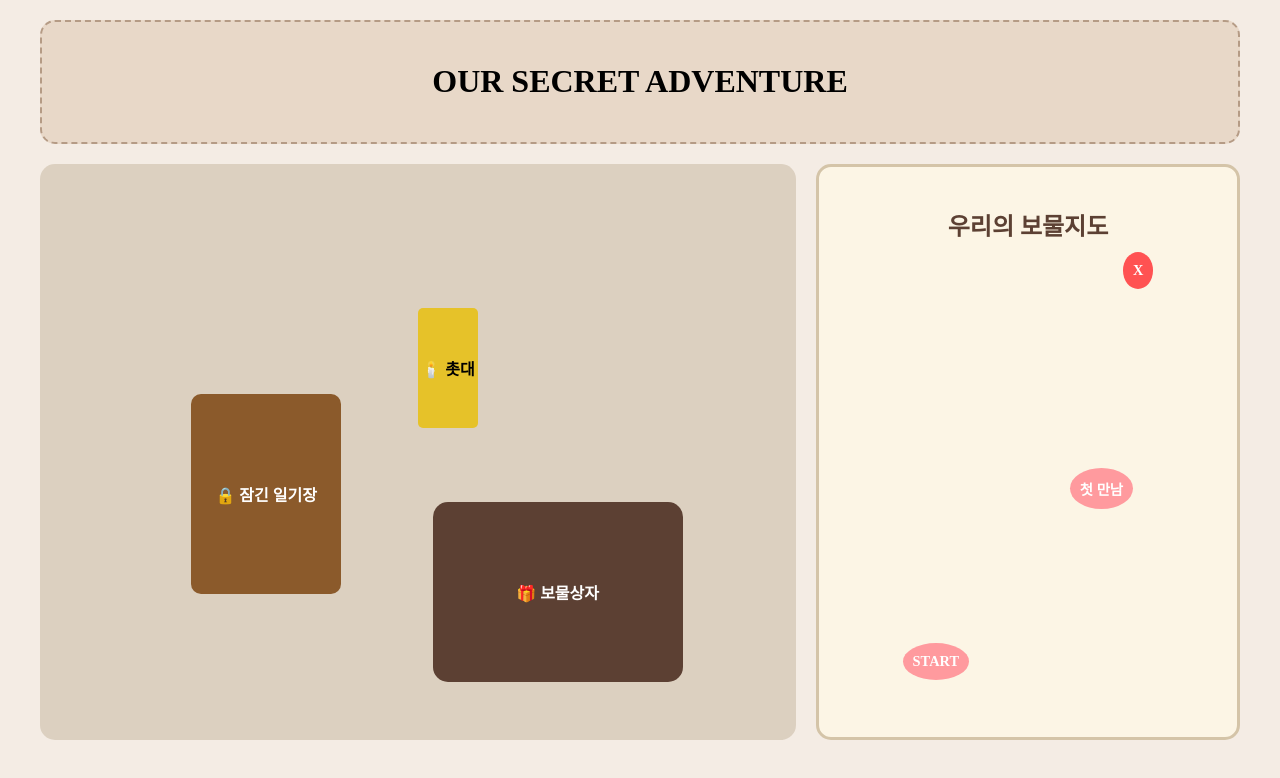
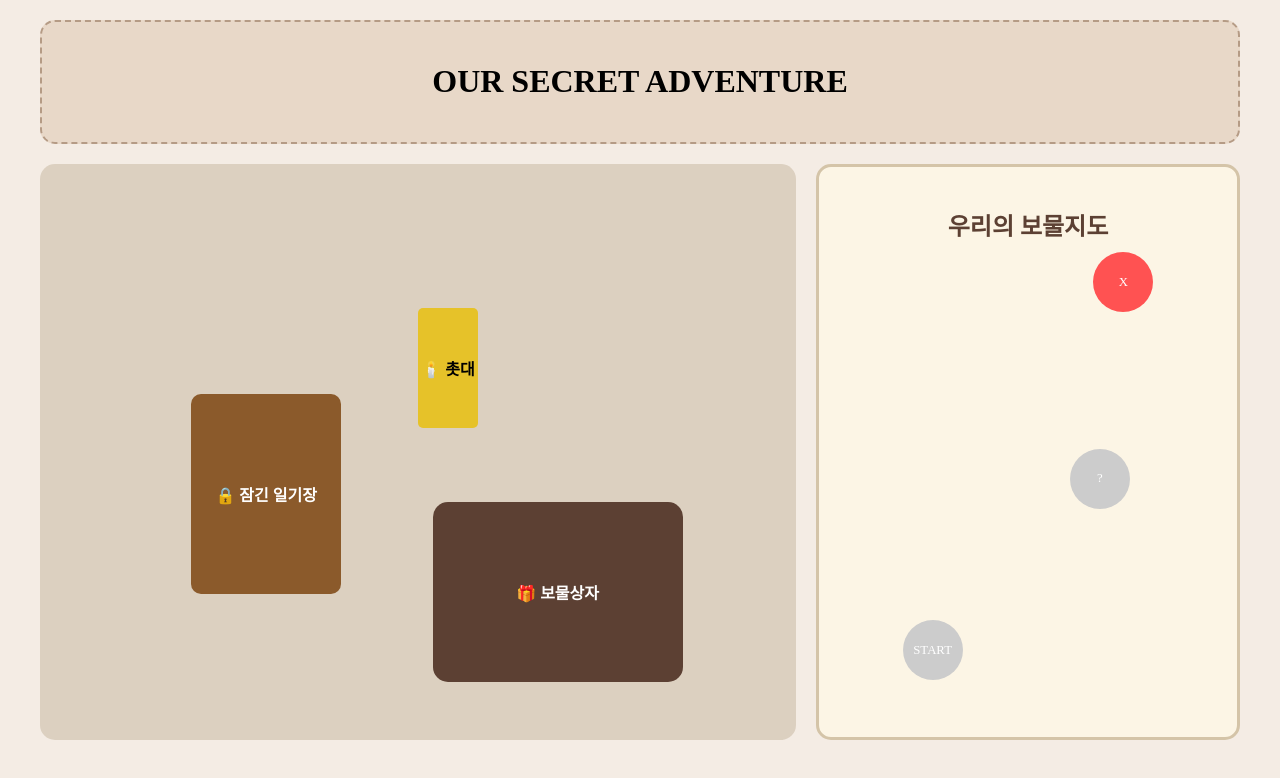
Before and after one commit to LeeRoa/secret-adventure, a React (Vite) app: page / in a window 1280 px wide. Both pictures are taken after a click on the button "비밀 여행 시작하기". Shown: the top 778 px of the page. Built offline with nearby package versions, Linux system fonts and the light colour scheme.

Commit message:
일기장 미션 클리어시 나오는 액션 추가

```diff
--- a/src/components/SecretRoom.css
+++ b/src/components/SecretRoom.css
@@ -75,14 +75,41 @@
     color: #5c4033;
 }
 
+/* --- 지도 체크포인트 기본 스타일 수정 --- */
 .checkpoint {
+    width: 60px;
+    height: 60px;
+    background-color: #ccc; /* 기본은 비활성화 색상 */
+    border-radius: 50%;
+    display: flex;
+    justify-content: center;
+    align-items: center;
+    font-size: 0.8rem;
+    color: white;
+    transition: all 0.5s ease;
     position: absolute;
-    padding: 10px;
+}
+
+/* 🚩 첫 번째 포인트 클리어 (START) */
+.checkpoint.start.cleared {
+    background-color: #4caf50;
+}
+
+/* ✨ 두 번째 포인트 해금 (Unlocked) */
+.checkpoint.point1.unlocked {
     background-color: #ff9a9e;
-    border-radius: 50%;
-    color: white;
+    box-shadow: 0 0 20px rgba(255, 154, 158, 0.8);
+    transform: scale(1.1);
     font-weight: bold;
-    font-size: 0.9rem;
+    /* 💡 등장할 때 통통 튀는 애니메이션 적용 */
+    animation: unlockPulse 1.5s infinite;
+}
+
+/* 해금될 때 번쩍이는 효과 */
+@keyframes unlockPulse {
+    0% { transform: scale(1.1); box-shadow: 0 0 10px rgba(255, 154, 158, 0.5); }
+    50% { transform: scale(1.2); box-shadow: 0 0 25px rgba(255, 154, 158, 1); }
+    100% { transform: scale(1.1); box-shadow: 0 0 10px rgba(255, 154, 158, 0.5); }
 }
 
 .start { bottom: 10%; left: 20%; }
--- a/src/components/SecretRoom.jsx
+++ b/src/components/SecretRoom.jsx
@@ -5,6 +5,7 @@ export default function SecretRoom() {
     const [isDiaryOpen, setIsDiaryOpen] = useState(false);
     const [isModalOpen, setIsModalOpen] = useState(false);
     const [showDetail, setShowDetail] = useState(false);
+    const [isDiaryRead, setIsDiaryRead] = useState(false);
     const [password, setPassword] = useState('');
 
     const CORRECT_PASSWORD = '250118';
@@ -15,6 +16,11 @@ export default function SecretRoom() {
         } else {
             setShowDetail(true);
         }
+    };
+
+    const handleCloseDiary = () => {
+        setShowDetail(false);
+        setIsDiaryRead(true); // 💡 일기장을 닫는 순간 "읽음"으로 표시 -> 지도 업데이트 트리거
     };
 
     const handleConfirm = () => {
@@ -53,8 +59,14 @@ export default function SecretRoom() {
                 <section className="map-area">
                     <div className="map-background">
                         <h2>우리의 보물지도</h2>
+                        {/* START는 일기장 비밀번호만 맞히면 바로 클리어 */}
                         <div className={`checkpoint start ${isDiaryOpen ? 'cleared' : ''}`}>START</div>
-                        <div className="checkpoint point1">첫 만남</div>
+
+                        {/* 💡 일기장을 닫는 순간 'unlocked' 클래스가 붙으며 애니메이션 시작 */}
+                        <div className={`checkpoint point1 ${isDiaryRead ? 'unlocked' : ''}`}>
+                            {isDiaryRead ? "📍 첫 만남의 장소" : "?"}
+                        </div>
+
                         <div className="checkpoint end">X</div>
                     </div>
                 </section>
@@ -85,7 +97,7 @@ export default function SecretRoom() {
             {showDetail && (
                 <div className="diary-detail-overlay" onClick={() => setShowDetail(false)}>
                     <div className="diary-paper" onClick={(e) => e.stopPropagation()}>
-                        <button className="close-diary" onClick={() => setShowDetail(false)}>X</button>
+                        <button className="close-diary" onClick={handleCloseDiary}>X</button>
 
                         <div className="diary-content">
                             <div className="diary-left">
```
